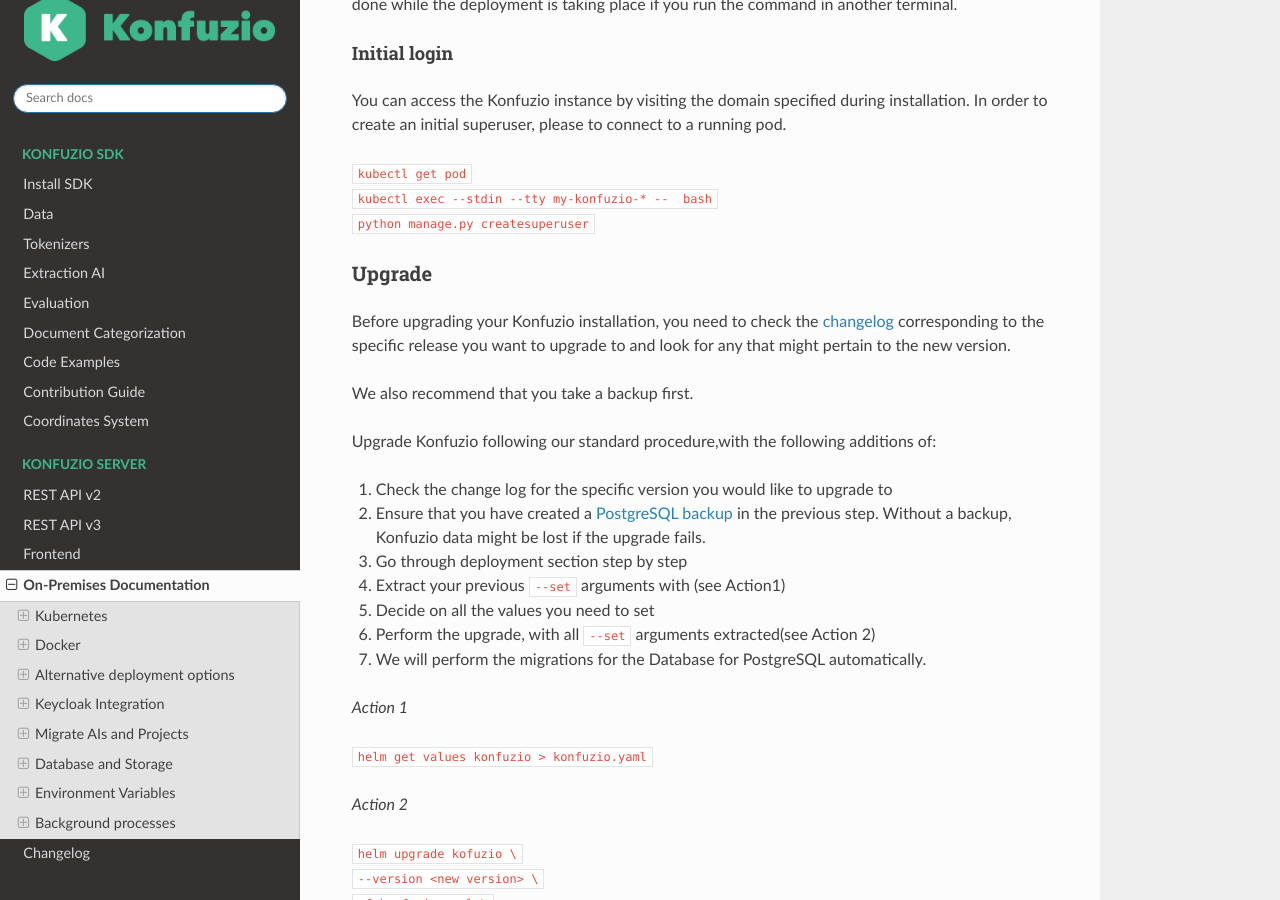
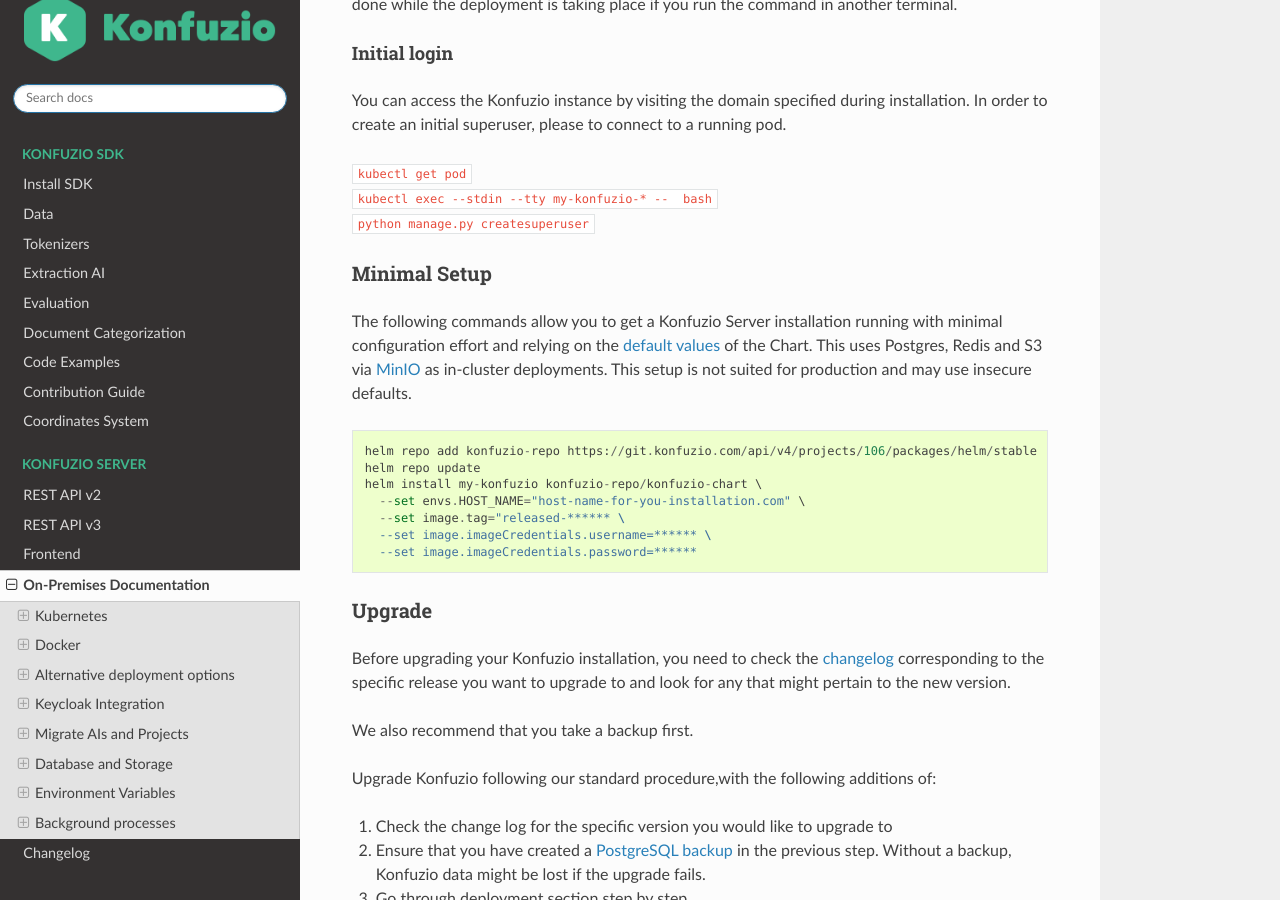
Before and after one commit to konfuzio-ai/konfuzio-sdk, a Sphinx documentation site: the page built from docs/web/on_premises.md, in a window 1280 px wide and 900 px high, scrolled down 4004 px. Built offline with Sphinx 7.4.7 and the Read the Docs theme 2.0.0, drawn with Linux system fonts in a browser that asks for light colours.

Commit message:
Update on_premises.md

````diff
--- a/docs/web/on_premises.md
+++ b/docs/web/on_premises.md
@@ -209,6 +209,20 @@
 `kubectl get secret <name>-konfuzio-initial-root-password`
 `-ojsonpath='{.data.password}' | base64 --decode ; echo`
 -->
+
+### Minimal Setup
+
+The following commands allow you to get a Konfuzio Server installation running with minimal configuration effort and relying on the [default values](https://git.konfuzio.com/shared/charts/-/blob/master/values.yaml) of the Chart. This uses Postgres, Redis and S3 via [MinIO](https://min.io/) as in-cluster deployments. This setup is not suited for production and may use insecure defaults.
+
+```
+helm repo add konfuzio-repo https://git.konfuzio.com/api/v4/projects/106/packages/helm/stable
+helm repo update
+helm install my-konfuzio konfuzio-repo/konfuzio-chart \
+  --set envs.HOST_NAME="host-name-for-you-installation.com" \
+  --set image.tag="released-****** \
+  --set image.imageCredentials.username=****** \
+  --set image.imageCredentials.password=******
+```
 
 ### Upgrade
 
````
